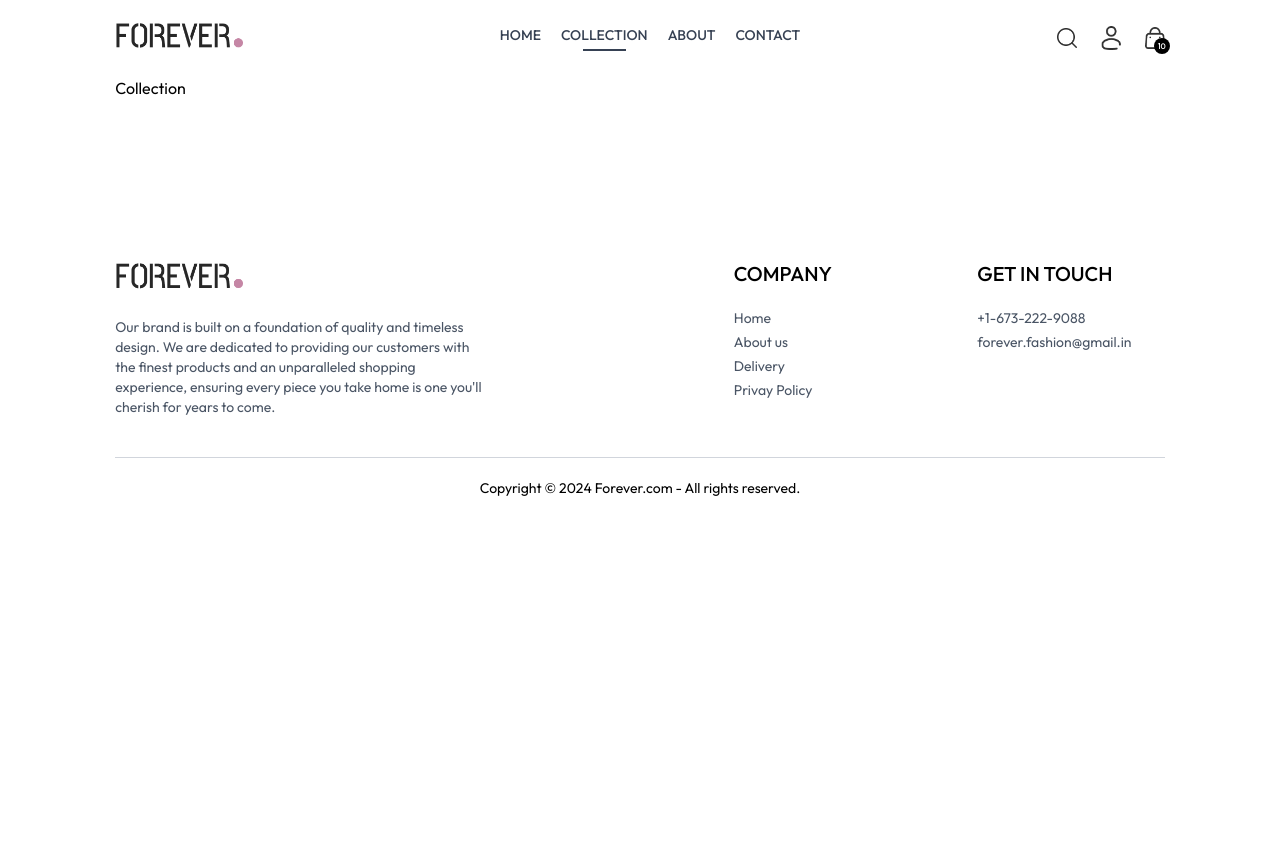
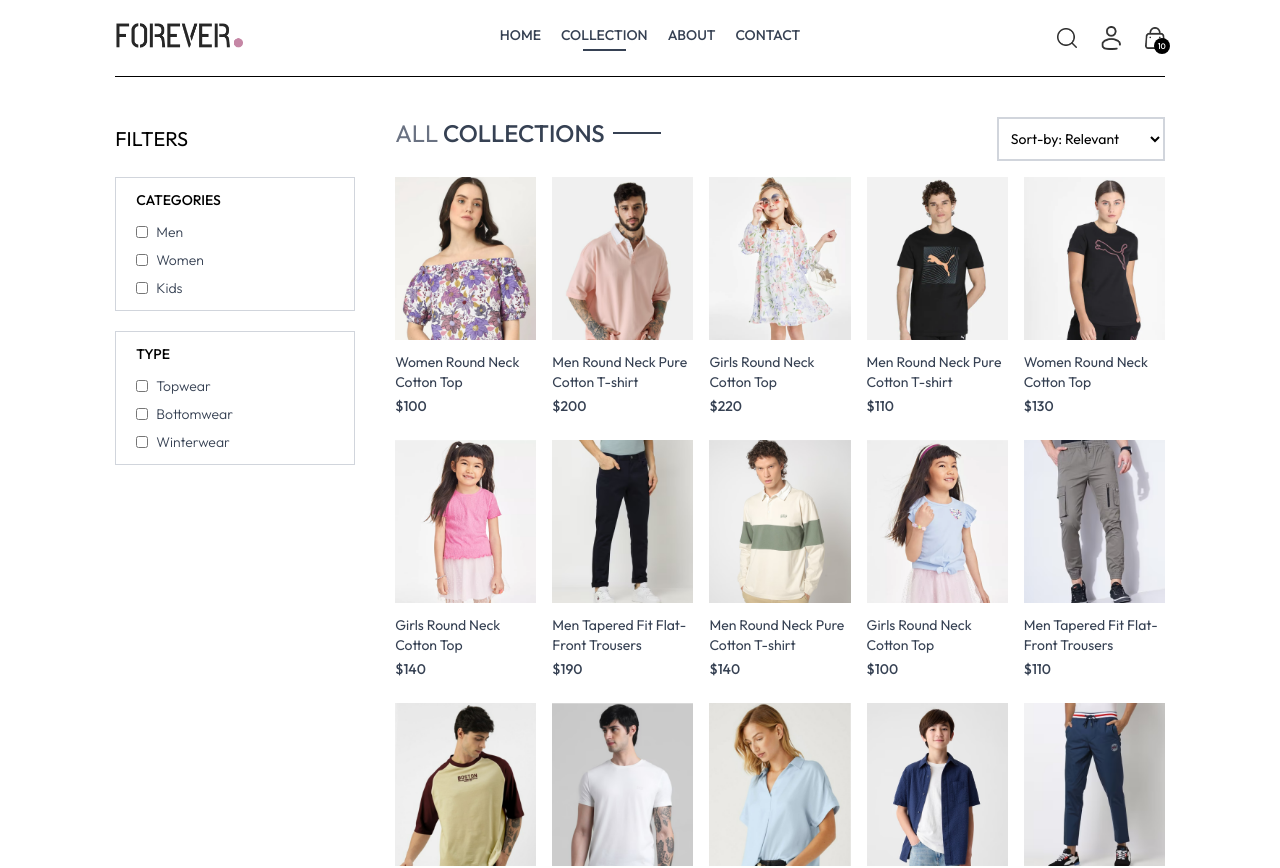
Before and after one commit to Pratik-0309/E-commerce, a React (Vite) app in the folder frontend/: page /collection in a window 1280 px wide. Shown: the top 868 px of the page. Before the commit the page ends 800 px from the top, so only its background shows below. Built offline with nearby package versions, Linux system fonts and the light colour scheme.

Commit message:
implemented collection component with various filter and sort features

```diff
--- a/frontend/src/pages/Collection.jsx
+++ b/frontend/src/pages/Collection.jsx
@@ -1,9 +1,155 @@
-import React from 'react'
+import React, { use, useEffect } from "react";
+import { useContext, useState } from "react";
+import { ShopContext } from "../context/ShopContext";
+import { assets } from "../assets/assets";
+import Title from "../components/Title";
+import ProductItem from "../components/ProductItem";
 
 function Collection() {
+  const { products } = useContext(ShopContext);
+  const [showFilters, setShowFilters] = useState(false);
+  const [filterProducts, setFilterProducts] = useState([]);
+  const [category,setCategory] = useState([]);
+  const [subCategory,setSubCategory] = useState([]);
+  const [sortType,setSortType] = useState("relevant")
+
+  const toggleCategory = (e) => {
+    if(category.includes(e.target.value)){
+      setCategory(prev => prev.filter(item => item !== e.target.value))
+    }
+    else{
+      setCategory(prev => [...prev, e.target.value])
+    }
+  }
+
+  const toggleSubCategory = (e) => {
+    if(subCategory.includes(e.target.value)){
+      setSubCategory(prev => prev.filter(item => item !== e.target.value))  // remove
+    }else{
+      setSubCategory(prev => [...prev, e.target.value])
+    }
+  }
+
+  const applyFilter = () => {
+    let productsCopy = products.slice();
+    if(category.length > 0){
+      productsCopy = productsCopy.filter(item => category.includes(item.category))
+    }
+    if(subCategory.length > 0){
+      productsCopy = productsCopy.filter(item => subCategory.includes(item.subCategory))
+    }
+    setFilterProducts(productsCopy)
+  }
+
+  const sortProduct = () => {
+    let filterProductCopy = filterProducts.slice();
+    switch(sortType){
+      case 'low-high':
+        setFilterProducts(filterProductCopy.sort((a,b) => (a.price - b.price)));
+        break;
+
+      case 'high-low':
+        setFilterProducts(filterProductCopy.sort((a,b) => (b.price - a.price)));
+        break;
+
+      default:
+        applyFilter();
+        break;
+    }
+  }
+
+  useEffect(()=> {
+    applyFilter();
+  },[category,subCategory])
+
+  useEffect(()=>{
+    sortProduct();
+  },[sortType])
+
+
   return (
-    <div>Collection</div>
-  )
+    <div className="flex flex-col sm:flex-row gap-1 sm:gap-10 pt-10 border-t">
+      {/* Filter Section */}
+      <div className="min-w-60">
+        <p
+          onClick={() => setShowFilters(!showFilters)}
+          className="my-2 text-xl flex items-center cursor-pointer gap-2"
+        >
+          FILTERS
+          <img
+            src={assets.dropdown_icon}
+            className={`h-3 sm:hidden ${showFilters ? "rotate-90" : ""}`}
+            alt=""
+          />
+        </p>
+        {/* Category Filter */}
+        <div
+          className={`border border-gray-300 pl-5 py-3 mt-6 ${
+            showFilters ? "" : "hidden"
+          } sm:block`}
+        >
+          <p className="mb-3 text-sm font-medium">CATEGORIES</p>
+          <div className="flex flex-col gap-2 text-sm font-light text-gray-700">
+            <p className="flex gap-2">
+              <input type="checkbox" className="w-3" value={"Men"} onChange={toggleCategory}/> Men
+            </p>
+            <p className="flex gap-2">
+              <input type="checkbox" className="w-3" value={"Women"} onChange={toggleCategory}/> Women
+            </p>
+            <p className="flex gap-2">
+              <input type="checkbox" className="w-3" value={"Kids"} onChange={toggleCategory}/> Kids
+            </p>
+          </div>
+        </div>
+        {/* SubCategory Filter */}
+        <div
+          className={`border border-gray-300 pl-5 py-3 my-5 ${
+            showFilters ? "" : "hidden"
+          } sm:block`}
+        >
+          <p className="mb-3 text-sm font-medium">TYPE</p>
+          <div className="flex flex-col gap-2 text-sm font-light text-gray-700">
+            <p className="flex gap-2">
+              <input type="checkbox" className="w-3" value={"Topwear"} onChange={toggleSubCategory}/>
+              Topwear
+            </p>
+            <p className="flex gap-2">
+              <input type="checkbox" className="w-3" value={"Bottomwear"} onChange={toggleSubCategory}/>
+              Bottomwear
+            </p>
+            <p className="flex gap-2">
+              <input type="checkbox" className="w-3" value={"Winterwear"} onChange={toggleSubCategory}/>
+              Winterwear
+            </p>
+          </div>
+        </div>
+      </div>
+      {/* Right Side */}
+      <div className="flex-1">
+        <div className="flex justify-between text-base sm:text-2xl mb-4">
+          <Title text1={"ALL"} text2={"COLLECTIONS"} />
+          {/* Product Sort */}
+          <select onChange={(e)=> setSortType(e.target.value)} className="border-2 border-gray-300 text-sm px-2">
+            <option value="relevant">Sort-by: Relevant</option>
+            <option value="low-high">Sort-by: Low to High</option>
+            <option value="high-low">Sort-by: High to Low</option>
+          </select>
+        </div>
+        {/* Map Product */}
+        <div className="grid grid-cols-2 sm:grid-cols-3 md:grid-cols-4 lg:grid-cols-5 gap-4 gap-y-6">
+          {filterProducts.map((item, index) => (
+            <ProductItem
+              key={index}
+              name={item.name}
+              id={item._id}
+              price={item.price}
+              image={item.image}
+            />
+          ))}
+        </div>
+      </div>
+    </div>
+  );
 }
 
-export default Collection
+export default Collection;
```
